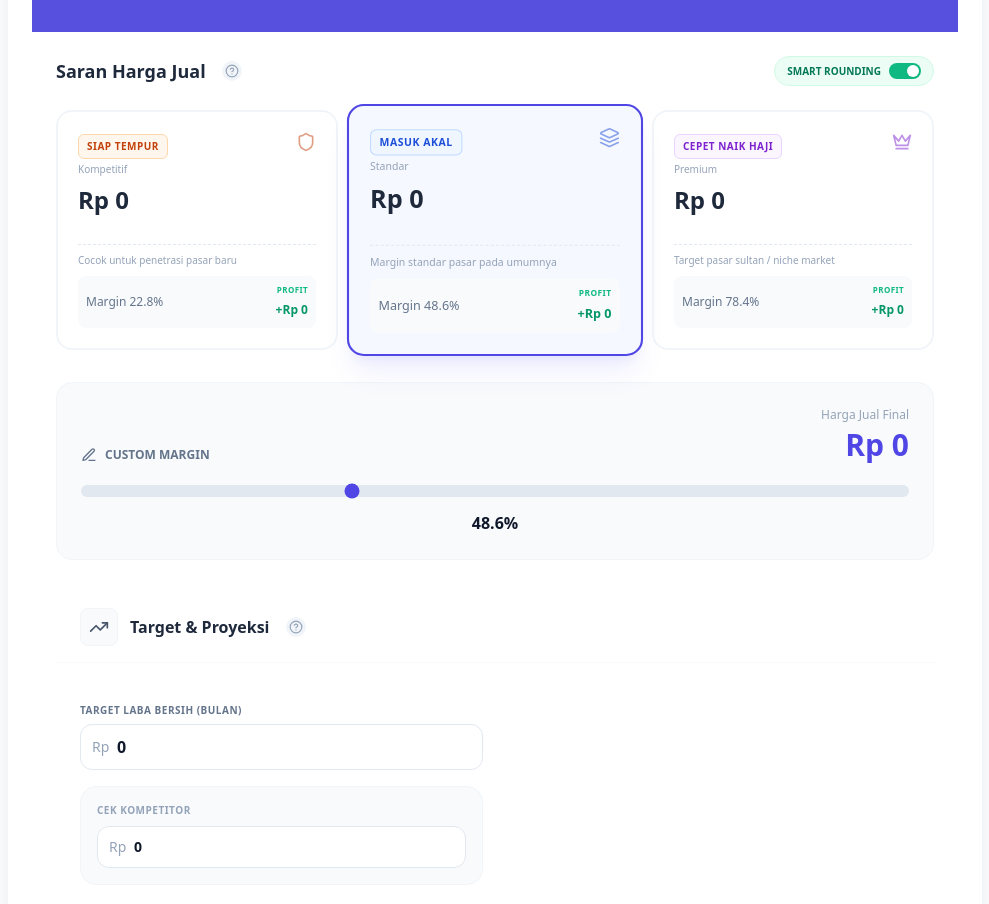
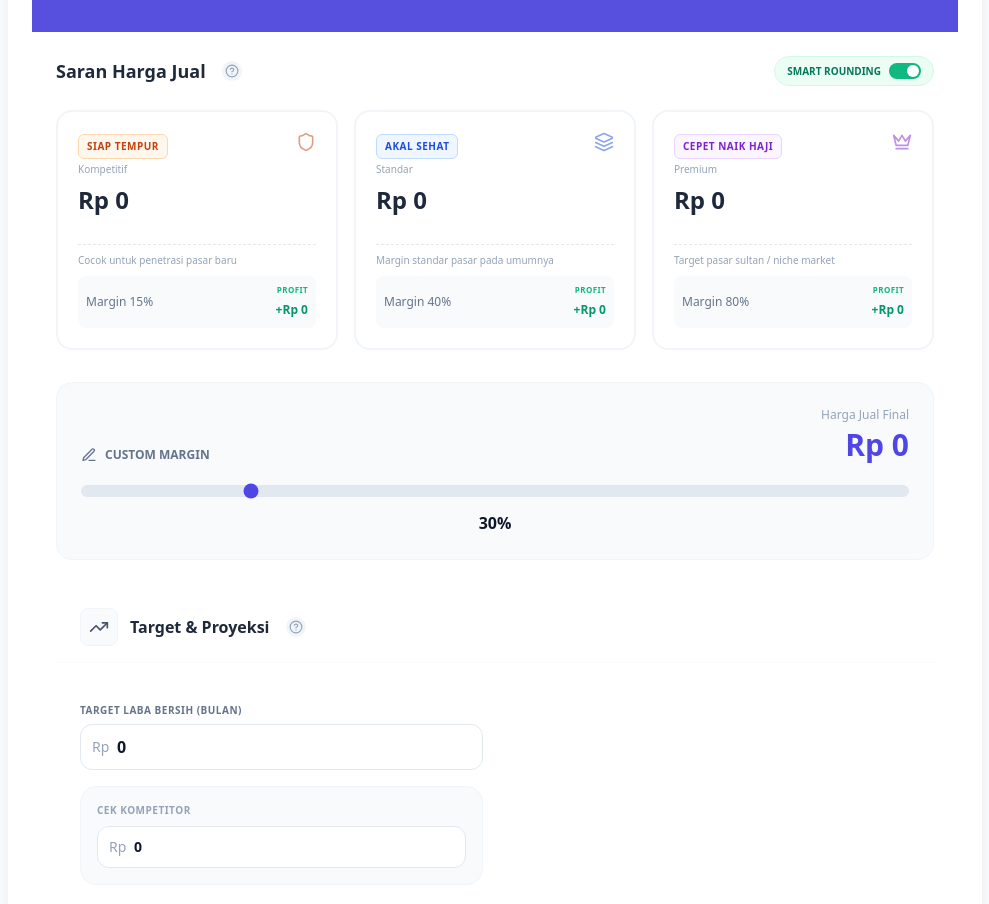
Before and after one commit to b3llz/tungitung, a React (Vite) app: page / in a window 1280 px wide. Shown: the part 1480-2384 px from the top of the page, without its empty margins (145-1134 px from the left). Built offline with nearby package versions, Linux system fonts and the light colour scheme; grey boxes are pictures that could not be loaded.

Commit message:
Update App.jsx

```diff
--- a/src/App.jsx
+++ b/src/App.jsx
@@ -1,17 +1,18 @@
 import React, { useState, useEffect, useMemo } from 'react';
 import {
   Calculator, ShoppingCart, BarChart3, Plus, Trash2,
-  Save, FolderOpen, RotateCcw, CheckCircle,
-  TrendingUp, Package, Zap, DollarSign, X,
-  Edit3, Image as ImageIcon, Search, Sun, Moon,
-  ArrowRight, HelpCircle, Shield, Crown, Layers,
-  Download, FileSpreadsheet
+  Save, FolderOpen, RotateCcw, Info, CheckCircle,
+  TrendingUp, Package, Zap, DollarSign, Menu, X,
+  ChevronRight, Upload, Edit3, Image as ImageIcon,
+  Search, Sun, Moon, ArrowRight, HelpCircle, Box,
+  Shield, Crown, Rocket, Layers, LayoutGrid, Download, FileSpreadsheet
 } from 'lucide-react';
 
 // ============================================================================
 // 0. UTILS: EXCEL HANDLER (Dynamic Import CDN)
 // ============================================================================
 
+// Fungsi helper untuk memuat library SheetJS (XLSX) secara otomatis tanpa npm install
 const loadXLSX = async () => {
   if (window.XLSX) return window.XLSX;
   return new Promise((resolve, reject) => {
@@ -24,7 +25,7 @@ const loadXLSX = async () => {
 };
 
 // ============================================================================
-// 1. UTILITIES & UI COMPONENTS
+// 1. UTILITIES & UI COMPONENTS (PREMIUM)
 // ============================================================================
 
 const formatIDR = (number) => {
@@ -43,6 +44,7 @@ const formatNumberDisplay = (val) => {
   return num.replace(/\B(?=(\d{3})+(?!\d))/g, ",");
 };
 
+// Help Box Tooltip
 const HelpBox = ({ text }) => {
   const [isOpen, setIsOpen] = useState(false);
   return (
@@ -67,8 +69,10 @@ const HelpBox = ({ text }) => {
   );
 };
 
+// Input Angka dengan Auto-Resize
 const NumericInput = ({ value, onChange, placeholder, className, prefix, suffix, label }) => {
   const [displayValue, setDisplayValue] = useState('');
+
   useEffect(() => {
     setDisplayValue(formatNumberDisplay(value));
   }, [value]);
@@ -92,7 +96,9 @@ const NumericInput = ({ value, onChange, placeholder, className, prefix, suffix,
       {label && <label className="text-[10px] uppercase font-bold text-slate-500 dark:text-slate-400 tracking-wider mb-1.5 block whitespace-nowrap">{label}</label>}
       <div className="relative group">
         {prefix && (
-          <span className="absolute left-3 top-1/2 -translate-y-1/2 text-slate-400 text-sm font-medium z-10 pointer-events-none">{prefix}</span>
+          <span className="absolute left-3 top-1/2 -translate-y-1/2 text-slate-400 text-sm font-medium z-10 pointer-events-none">
+            {prefix}
+          </span>
         )}
         <input
           type="text"
@@ -102,13 +108,16 @@ const NumericInput = ({ value, onChange, placeholder, className, prefix, suffix,
           className={`w-full bg-white dark:bg-slate-900 border border-slate-200 dark:border-slate-700 text-slate-900 dark:text-white rounded-xl py-2.5 font-bold outline-none focus:ring-2 focus:ring-indigo-500/20 focus:border-indigo-500 transition-all placeholder:text-slate-300 dark:placeholder:text-slate-600 ${prefix ? 'pl-9' : 'pl-3'} ${suffix ? 'pr-10' : 'pr-3'} ${className} ${getFontSize(displayValue.length)}`}
         />
         {suffix && (
-          <span className="absolute right-3 top-1/2 -translate-y-1/2 text-slate-400 text-xs font-bold pointer-events-none">{suffix}</span>
+          <span className="absolute right-3 top-1/2 -translate-y-1/2 text-slate-400 text-xs font-bold pointer-events-none">
+            {suffix}
+          </span>
         )}
       </div>
     </div>
   );
 };
 
+// Card Container
 const Card = ({ children, className = "", title, icon: Icon, action, help }) => (
   <div className={`bg-white dark:bg-slate-900 rounded-2xl shadow-[0_2px_15px_-3px_rgba(0,0,0,0.07)] border border-slate-100 dark:border-slate-800 transition-all duration-300 ${className}`}>
     {(title || action) && (
@@ -128,6 +137,7 @@ const Card = ({ children, className = "", title, icon: Icon, action, help }) =>
   </div>
 );
 
+// Button
 const Button = ({ children, onClick, variant = 'primary', className = "", icon: Icon, disabled }) => {
   const styles = {
     primary: "bg-indigo-600 hover:bg-indigo-700 text-white shadow-lg shadow-indigo-500/20",
@@ -157,7 +167,7 @@ const CalculatorTab = () => {
   const [showFixed, setShowFixed] = useState(false);
   const [production, setProduction] = useState({ yield: 1, monthlyTarget: 100 });
   const [smartRounding, setSmartRounding] = useState(true);
-  const [customMargin, setCustomMargin] = useState(48.6); // Default ke MASUK AKAL
+  const [customMargin, setCustomMargin] = useState(30);
   const [targetProfit, setTargetProfit] = useState(0);
   const [competitorPrice, setCompetitorPrice] = useState(0);
   const [savedRecipes, setSavedRecipes] = useState([]);
@@ -169,6 +179,7 @@ const CalculatorTab = () => {
   const updateMat = (id, f, v) => setMaterials(prev => prev.map(m => m.id===id ? {...m, [f]:v, cost: calcRow(f==='price'?v:m.price, f==='content'?v:m.content, f==='usage'?v:m.usage)} : m));
   const updateVar = (id, f, v) => setVariableOps(prev => prev.map(o => o.id===id ? {...o, [f]:v, cost: calcRow(f==='price'?v:o.price, f==='content'?v:o.content, f==='usage'?v:o.usage)} : o));
   const updateFix = (id, v) => setFixedOps(prev => prev.map(f => f.id===id ? {...f, cost: v} : f));
+
   const addMat = () => setMaterials([...materials, { id: Date.now(), name: '', price: 0, unit: 'gram', content: 1000, usage: 0, cost: 0 }]);
   const addVar = () => setVariableOps([...variableOps, { id: Date.now(), name: '', price: 0, unit: 'jam', content: 1, usage: 0, cost: 0 }]);
   const addFix = () => setFixedOps([...fixedOps, { id: Date.now(), name: '', cost: 0 }]);
@@ -181,6 +192,7 @@ const CalculatorTab = () => {
 
   // HPP Logic Switcher
   let matPerUnit, varPerUnit, fixPerUnit, hppBersih;
+
   if (calcMode === 'simple') {
     matPerUnit = simpleModal / (production.yield || 1);
     varPerUnit = 0;
@@ -193,53 +205,32 @@ const CalculatorTab = () => {
     hppBersih = matPerUnit + varPerUnit + fixPerUnit;
   }
 
-  // Pricing & Tiers Logic (UPDATED REQUEST)
+  // Pricing
   const round = (p) => smartRounding ? (p < 1000 ? Math.ceil(p/100)*100 : Math.ceil(p/500)*500) : p;
-
   const getTier = (margin) => {
     const raw = hppBersih + (hppBersih * (margin/100));
     return { raw, final: round(raw), profit: round(raw) - hppBersih };
   };
 
   const tiers = [
-    {
-      name: "SIAP TEMPUR",
-      category: "Kompetitif",
-      desc: "Cocok untuk penetrasi pasar baru",
-      margin: 22.8,
-      color: "bg-orange-50", border: "border-orange-200", text: "text-orange-700", icon: Shield
-    },
-    {
-      name: "MASUK AKAL",
-      category: "Standar",
-      desc: "Margin standar pasar pada umumnya",
-      margin: 48.6,
-      color: "bg-blue-50", border: "border-blue-200", text: "text-blue-700", icon: Layers
-    },
-    {
-      name: "CEPET NAIK HAJI",
-      category: "Premium",
-      desc: "Target pasar sultan / niche market",
-      margin: 78.4,
-      color: "bg-purple-50", border: "border-purple-200", text: "text-purple-700", icon: Crown
-    }
+    { name: "Siap Tempur", category: "Kompetitif", desc: "Cocok untuk penetrasi pasar baru", margin: 15, color: "bg-orange-50", border: "border-orange-200", text: "text-orange-700", icon: Shield },
+    { name: "Akal Sehat", category: "Standar", desc: "Margin standar pasar pada umumnya", margin: 40, color: "bg-blue-50", border: "border-blue-200", text: "text-blue-700", icon: Layers },
+    { name: "Cepet Naik Haji", category: "Premium", desc: "Target pasar sultan / niche market", margin: 80, color: "bg-purple-50", border: "border-purple-200", text: "text-purple-700", icon: Crown }
   ];
 
   // --- LOGIC PROYEKSI LENGKAP ---
-  function getPriceTier(margin) { return getTier(margin); }
-
   const finalPrice = getPriceTier(customMargin).final;
   const profitPerPcs = finalPrice - hppBersih;
+
   const targetPcsMonth = profitPerPcs > 0 ? Math.ceil(targetProfit / profitPerPcs) : 0;
 
   const projSalesDay = Math.ceil(targetPcsMonth / 30);
   const projOmzetMonth = targetPcsMonth * finalPrice;
-  // Total Biaya Produksi (Variable Cost Total)
   const projVarCostMonth = targetPcsMonth * (matPerUnit + varPerUnit);
-  // Total Biaya Tetap
   const projFixedCostMonth = showFixed ? totalFix : 0;
-  // Net Profit
   const projNetProfitMonth = projOmzetMonth - projVarCostMonth - projFixedCostMonth;
+
+  function getPriceTier(margin) { return getTier(margin); }
 
   // Storage Handlers
   useEffect(() => { setSavedRecipes(JSON.parse(localStorage.getItem('hpp_pro_db') || '[]')); }, []);
@@ -273,6 +264,7 @@ const CalculatorTab = () => {
     try {
       const XLSX = await loadXLSX();
       const wb = XLSX.utils.book_new();
+
       // Sheet 1: Ringkasan
       const summaryData = [
         ["LAPORAN HPP - " + product.name.toUpperCase()],
@@ -303,6 +295,7 @@ const CalculatorTab = () => {
         const matBody = materials.map(m => [m.name, m.price, m.content, m.unit, m.usage, m.cost]);
         const wsMat = XLSX.utils.aoa_to_sheet([matHeader, ...matBody]);
         XLSX.utils.book_append_sheet(wb, wsMat, "Bahan Baku");
+
         const varHeader = ["Operasional", "Biaya", "Kapasitas", "Unit", "Dipakai", "Biaya"];
         const varBody = variableOps.map(v => [v.name, v.price, v.content, v.unit, v.usage, v.cost]);
         const wsVar = XLSX.utils.aoa_to_sheet([varHeader, ...varBody]);
@@ -323,7 +316,7 @@ const CalculatorTab = () => {
       <Card className="overflow-hidden !p-0">
         <div className="p-6 flex flex-col md:flex-row gap-6 items-center">
           <div className="w-24 h-24 shrink-0 bg-slate-50 dark:bg-slate-800 rounded-2xl border-2 border-dashed border-slate-200 dark:border-slate-700 flex items-center justify-center relative group cursor-pointer hover:border-indigo-400 transition-colors">
-            {product.image ? <img src={product.image} className="w-full h-full object-cover rounded-2xl" alt="Product"/> : <ImageIcon className="w-8 h-8 text-slate-300"/>}
+            {product.image ? <img src={product.image} className="w-full h-full object-cover rounded-2xl"/> : <ImageIcon className="w-8 h-8 text-slate-300"/>}
             <input type="file" className="absolute inset-0 opacity-0 cursor-pointer" onChange={e => {
               if(e.target.files[0]) { const r = new FileReader(); r.onload=v=>setProduct({...product, image:v.target.result}); r.readAsDataURL(e.target.files[0]); }
             }}/>
@@ -412,7 +405,7 @@ const CalculatorTab = () => {
                       <div className="flex gap-0">
                         <NumericInput placeholder="1" value={op.content} onChange={v=>updateVar(op.id,'content',v)} className="rounded-r-none border-r-0 w-full" />
                         <select className="bg-slate-100 dark:bg-slate-800 border border-slate-200 dark:border-slate-700 rounded-r-xl px-2 text-xs font-bold text-slate-600 dark:text-slate-300 outline-none w-20 cursor-pointer" value={op.unit} onChange={e=>updateVar(op.id,'unit',e.target.value)}>
-                           <option value="jam">Jam</option><option value="pcs">Pcs</option><option value="kg">Kg</option>
+                          <option value="jam">Jam</option><option value="pcs">Pcs</option><option value="kg">Kg</option>
                         </select>
                       </div>
                     </div>
@@ -575,9 +568,9 @@ const CalculatorTab = () => {
               </div>
             </div>
             <input
-              type="range" min="0" max="150" step="0.1"
+              type="range" min="0" max="150"
               className="w-full h-3 bg-slate-200 dark:bg-slate-700 rounded-lg appearance-none cursor-pointer accent-indigo-600"
-              value={customMargin} onChange={(e) => setCustomMargin(parseFloat(e.target.value))}
+              value={customMargin} onChange={(e) => setCustomMargin(parseInt(e.target.value))}
             />
             <div className="text-center mt-2 font-bold text-slate-900 dark:text-white">{customMargin}%</div>
           </div>
@@ -586,8 +579,6 @@ const CalculatorTab = () => {
              <div className="grid grid-cols-1 md:grid-cols-2 gap-6 mt-4">
                <div>
                  <NumericInput label="Target Laba Bersih (Bulan)" placeholder="5.000.000" prefix="Rp" value={targetProfit} onChange={setTargetProfit} />
-
-                 {/* COMPTITIOR CHECK */}
                  <div className="mt-4 p-4 bg-slate-50 dark:bg-slate-800 rounded-2xl border border-slate-100 dark:border-slate-700">
                     <label className="text-[10px] uppercase font-bold text-slate-400 tracking-wider mb-2 block">Cek Kompetitor</label>
                     <NumericInput placeholder="Harga Pesaing" prefix="Rp" value={competitorPrice} onChange={setCompetitorPrice} className="py-2 text-sm" />
@@ -607,7 +598,7 @@ const CalculatorTab = () => {
 
                      <div className="flex justify-between items-center pb-3 border-b border-white/20">
                        <span className="text-xs text-emerald-100 font-bold uppercase opacity-80">Target Jual / Hari</span>
-                       <span className="text-xl font-bold">{projSalesDay} pcs</span>
+                       <span className="text-xl font-bold">{Math.ceil(targetPcsMonth/30)} pcs</span>
                      </div>
 
                      <div className="flex justify-between items-center pb-3 border-b border-white/20">
@@ -616,24 +607,24 @@ const CalculatorTab = () => {
                      </div>
 
                      <div className="flex justify-between items-center text-emerald-50">
-                       <span className="text-xs opacity-80">Potensi Omzet / Bulan</span>
+                       <span className="text-xs opacity-80">Potensi Omzet</span>
                        <span className="text-sm font-semibold">{formatIDR(projOmzetMonth)}</span>
                      </div>
 
                      <div className="flex justify-between items-center text-emerald-50">
-                       <span className="text-xs opacity-80">Total Biaya Produksi / Bulan</span>
+                       <span className="text-xs opacity-80">(-) Biaya Produksi</span>
                        <span className="text-sm font-semibold">{formatIDR(projVarCostMonth)}</span>
                      </div>
 
                      {showFixed && (
                        <div className="flex justify-between items-center text-emerald-50">
-                         <span className="text-xs opacity-80">Total Biaya Tetap / Bulan</span>
+                         <span className="text-xs opacity-80">(-) Biaya Tetap</span>
                          <span className="text-sm font-semibold">{formatIDR(projFixedCostMonth)}</span>
                        </div>
                      )}
 
                      <div className="pt-3 mt-1 border-t-2 border-white/30 flex justify-between items-center">
-                       <span className="text-sm font-black text-white uppercase">Proyeksi Laba Bersih / Bulan</span>
+                       <span className="text-sm font-black text-white uppercase">Proyeksi Laba Bersih</span>
                        <span className="text-2xl font-black text-white">{formatIDR(projNetProfitMonth)}</span>
                      </div>
 
@@ -721,7 +712,7 @@ const CalculatorTab = () => {
               {savedRecipes.map(r => (
                 <div key={r.id} onClick={()=>load(r)} className="p-4 rounded-2xl bg-slate-50 dark:bg-slate-800 border border-slate-100 dark:border-slate-700 flex gap-4 cursor-pointer hover:border-indigo-500 transition group relative">
                   <div className="w-12 h-12 bg-white dark:bg-slate-700 rounded-xl overflow-hidden shadow-sm shrink-0">
-                    {r.product?.image ? <img src={r.product.image} className="w-full h-full object-cover" alt="Product"/> : <div className="w-full h-full flex items-center justify-center text-xs font-bold text-slate-300">{r.product?.name[0]}</div>}
+                    {r.product?.image ? <img src={r.product.image} className="w-full h-full object-cover"/> : <div className="w-full h-full flex items-center justify-center text-xs font-bold text-slate-300">{r.product?.name[0]}</div>}
                   </div>
                   <div className="flex-1">
                     <h4 className="font-bold text-slate-800 dark:text-white text-sm">{r.product?.name}</h4>
@@ -739,7 +730,7 @@ const CalculatorTab = () => {
 };
 
 // ============================================================================
-// 3. TAB: POS & REPORT
+// 3. TAB: POS & REPORT (FULL FUNCTION)
 // ============================================================================
 
 const PosTab = () => {
@@ -765,18 +756,22 @@ const PosTab = () => {
     setProducts(prev => [...prev, item]);
     setShowAdd(false); setNewProd({ name: '', price: 0, stock: 0, image: null });
   };
+
   const toCart = (p) => setCart(prev => {
     const exist = prev.find(i => i.id === p.id);
     return exist ? prev.map(i => i.id === p.id ? {...i, qty: i.qty+1} : i) : [...prev, {...p, qty: 1}];
   });
+
   const updateQty = (id, d) => setCart(prev => prev.map(i => i.id === id ? {...i, qty: Math.max(1, i.qty + d)} : i));
   const remove = (id) => setCart(prev => prev.filter(i => i.id !== id));
+
   const checkout = () => {
     const tx = { id: Date.now(), date: new Date().toISOString(), items: cart, total: cart.reduce((a,b)=>a+(b.price*b.qty),0), profit: cart.reduce((a,b)=>a+((b.price-b.hpp)*b.qty),0) };
     const h = JSON.parse(localStorage.getItem('pos_history_db') || '[]');
     localStorage.setItem('pos_history_db', JSON.stringify([...h, tx]));
     setCart([]); setSuccess(true); setTimeout(()=>setSuccess(false), 2000); setShowCart(false);
   };
+
   const filtered = products.filter(p => p.name.toLowerCase().includes(search.toLowerCase()));
 
   return (
@@ -795,7 +790,7 @@ const PosTab = () => {
           {filtered.map(p => (
             <div key={p.id} onClick={()=>toCart(p)} className="bg-white dark:bg-slate-900 p-3 rounded-2xl shadow-sm border border-slate-100 dark:border-slate-800 cursor-pointer hover:border-indigo-500 transition group">
               <div className="aspect-square bg-slate-100 dark:bg-slate-800 rounded-xl mb-3 overflow-hidden relative">
-                {p.image ? <img src={p.image} className="w-full h-full object-cover group-hover:scale-110 transition" alt="Product"/> : <div className="w-full h-full flex items-center justify-center font-bold text-2xl text-slate-300">{p.name[0]}</div>}
+                {p.image ? <img src={p.image} className="w-full h-full object-cover group-hover:scale-110 transition"/> : <div className="w-full h-full flex items-center justify-center font-bold text-2xl text-slate-300">{p.name[0]}</div>}
                 <div className="absolute bottom-2 right-2 bg-slate-900/80 backdrop-blur text-white text-[10px] font-bold px-2 py-1 rounded-lg shadow-sm">{p.stock} Stok</div>
               </div>
               <h4 className="font-bold text-slate-800 dark:text-white text-sm truncate">{p.name}</h4>
@@ -817,7 +812,7 @@ const PosTab = () => {
             {cart.map(i => (
               <div key={i.id} className="flex gap-3 items-center">
                 <div className="w-12 h-12 bg-slate-100 dark:bg-slate-800 rounded-lg overflow-hidden shrink-0">
-                  {i.image && <img src={i.image} className="w-full h-full object-cover" alt="Item"/>}
+                  {i.image && <img src={i.image} className="w-full h-full object-cover"/>}
                 </div>
                 <div className="flex-1">
                   <p className="font-bold text-sm text-slate-800 dark:text-white truncate">{i.name}</p>
@@ -855,7 +850,7 @@ const PosTab = () => {
             <div className="space-y-4">
               <div className="flex justify-center">
                 <div className="w-24 h-24 bg-slate-100 rounded-2xl flex items-center justify-center relative overflow-hidden border-2 border-dashed border-slate-300">
-                  {newProd.image ? <img src={newProd.image} className="w-full h-full object-cover" alt="New Prod"/> : <ImageIcon className="w-8 h-8 text-slate-300"/>}
+                  {newProd.image ? <img src={newProd.image} className="w-full h-full object-cover"/> : <ImageIcon className="w-8 h-8 text-slate-300"/>}
                   <input type="file" className="absolute inset-0 opacity-0" onChange={e=>{if(e.target.files[0]){const r=new FileReader();r.onload=v=>setNewProd({...newProd,image:v.target.result});r.readAsDataURL(e.target.files[0]);}}}/>
                 </div>
               </div>
@@ -920,6 +915,7 @@ const ReportTab = () => {
     setIsDownloading(true);
     try {
       const XLSX = await loadXLSX();
+
       const data = stats.list.map(t => ({
         "ID Transaksi": `#${t.id}`,
         "Tanggal": new Date(t.date).toLocaleString(),
@@ -927,6 +923,7 @@ const ReportTab = () => {
         "Total Profit": t.profit,
         "Items": t.items.map(i => `${i.name} (${i.qty})`).join(', ')
       }));
+
       const ws = XLSX.utils.json_to_sheet(data);
       const wb = XLSX.utils.book_new();
       XLSX.utils.book_append_sheet(wb, ws, "Laporan Keuangan");
@@ -1051,6 +1048,14 @@ const App = () => {
             </button>
           ))}
         </nav>
+
+        {/* Animation Styles & Layout Fixes */}
+        <style>{`
+          @keyframes fade-in-up { from { opacity: 0; transform: translateY(10px); } to { opacity: 1; transform: translateY(0); } }
+          .animate-fade-in-up { animation: fade-in-up 0.3s ease-out forwards; }
+          .animate-fade-in { animation: fade-in-up 0.4s ease-out; }
+          body { overflow-x: hidden; }
+        `}</style>
       </div>
     </div>
   );
```
